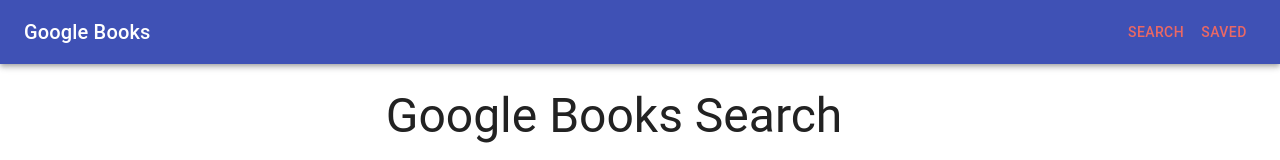
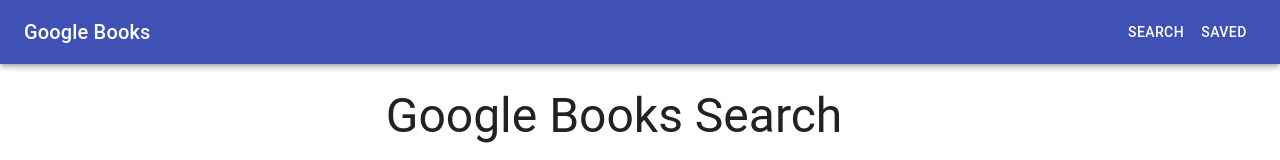
Before and after one commit to acho9138/Google-Books-Search, a React (Create React App) app in the folder client/: page /#/saved in a window 1280 px wide. Shown: the top 160 px of the page. Built offline with nearby package versions, Linux system fonts and the light colour scheme; a web font is replaced by a local one.

Commit message:
ADD styles to nav links

```diff
--- a/client/src/components/Nav/Nav.js
+++ b/client/src/components/Nav/Nav.js
@@ -19,8 +19,8 @@
           <Typography variant="h6" className={classes.title}>
             Google Books
           </Typography>
-          <Button color="inherit"><Link to="/">Search</Link></Button>
-          <Button color="inherit"><Link to="saved">Saved</Link></Button>
+          <Button color="inherit"><Link className={classes.links} to="/">Search</Link></Button>
+          <Button color="inherit"><Link className={classes.links} to="saved">Saved</Link></Button>
         </Toolbar>
       </AppBar>
     </div>
--- a/client/src/components/Nav/Nav.styles.js
+++ b/client/src/components/Nav/Nav.styles.js
@@ -4,8 +4,8 @@
   root: {
     flexGrow: 1,
   },
-  menuButton: {
-    marginRight: theme.spacing(2),
+  links: {
+    color: "white",
   },
   title: {
     flexGrow: 1,
```
